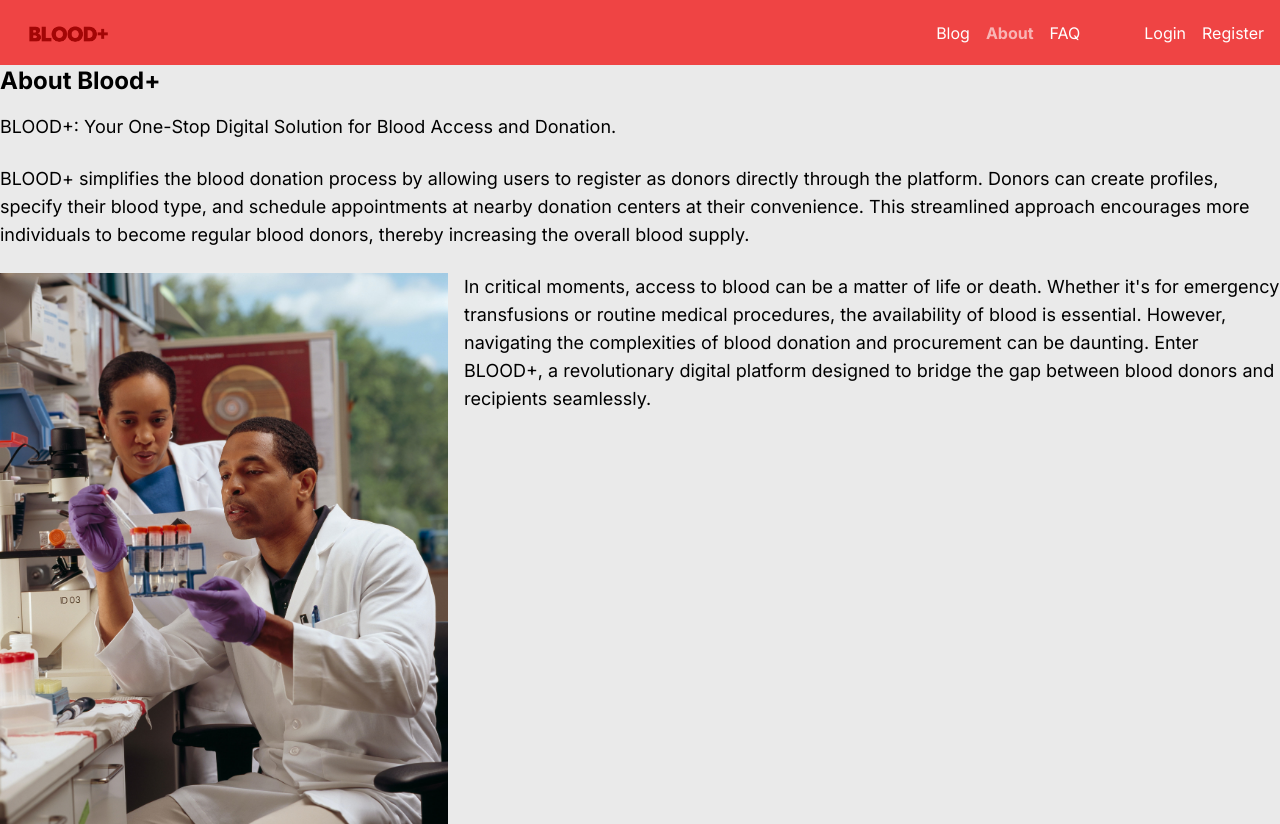
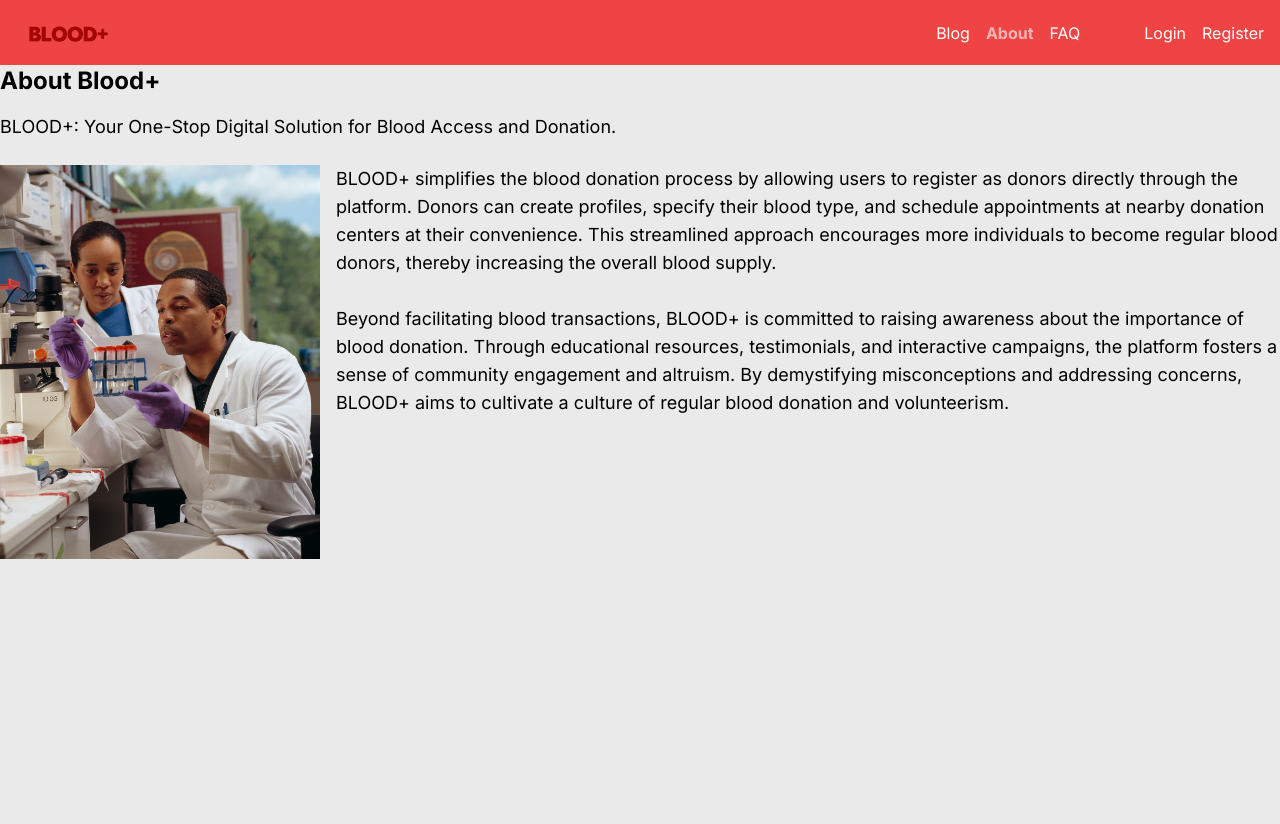
Before and after one commit to Yantiomene/blood-, a Next.js app in the folder client/: page /about in a window 1280 px wide. After the commit the page ends 800 px from the top, so only its background shows below. Built offline with nearby package versions, Linux system fonts and the light colour scheme; no server answers.

Commit message:
updated ABOUT page

```diff
--- a/client/app/about/page.tsx
+++ b/client/app/about/page.tsx
@@ -10,18 +10,22 @@ export default function AboutPage() {
             </p>
             <br /> {/* Add a break line after the first paragraph */}
 
-            <p className="text-lg">
-                BLOOD+ simplifies the blood donation process by allowing users to register as donors directly through the platform. Donors can create profiles, specify their blood type, and schedule appointments at nearby donation centers at their convenience. This streamlined approach encourages more individuals to become regular blood donors, thereby increasing the overall blood supply.
-            </p>
-            <br /> {/* Add a break line after the second paragraph */}
+            <div className="flex"> {/* Added a flex container */}
+                <img src="/blood_research.jpg" alt="Blood Research" className="mr-4" style={{ width: '25%', height: 'auto', float: 'left', marginRight: '1rem', marginBottom: '1rem' }} /> {/* Image added with a quarter of the size */}
+                <p className="text-lg">
+                    BLOOD+ simplifies the blood donation process by allowing users to register as donors directly through the platform. Donors can create profiles, specify their blood type, and schedule appointments at nearby donation centers at their convenience. This streamlined approach encourages more individuals to become regular blood donors, thereby increasing the overall blood supply.
 
-            <div className="flex"> {/* Added a flex container */}
-                <img src="/blood_research.jpg" alt="Blood Research" className="mr-4" style={{ width: '35%', height: 'auto' }} /> {/* Image added with a quarter of the size */}
-                <p className="text-lg">
-                    In critical moments, access to blood can be a matter of life or death. Whether it's for emergency transfusions or routine medical procedures, the availability of blood is essential. However, navigating the complexities of blood donation and procurement can be daunting. Enter BLOOD+, a revolutionary digital platform designed to bridge the gap between blood donors and recipients seamlessly.
-                    {/* will put information about app, developers, etc... */}
+                    <br />
+
+		    <br />
+
+                    Beyond facilitating blood transactions, BLOOD+ is committed to raising awareness about the importance of blood donation. Through educational resources, testimonials, and interactive campaigns, the platform fosters a sense of community engagement and altruism. By demystifying misconceptions and addressing concerns, BLOOD+ aims to cultivate a culture of regular blood donation and volunteerism.
+
                 </p>
             </div>
+            <br />
+	    <br />
+	    {/* Add a break line after the third paragraph */}
         </div>
     );
 };
```
